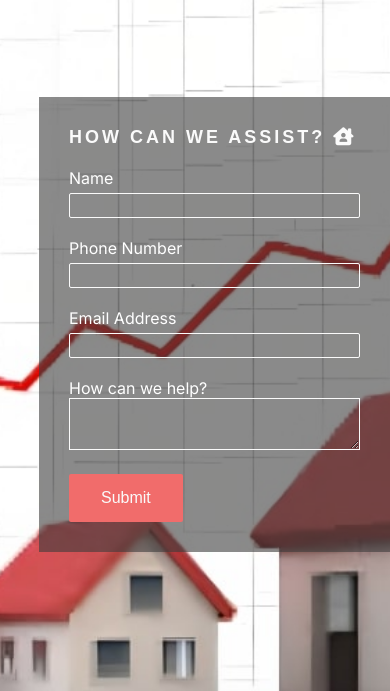
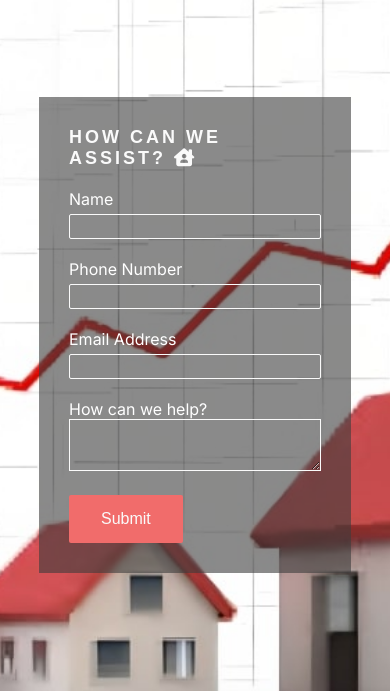
Before and after one commit to YYFR/starlet, a plain HTML site: page contact.html in a window 390 px wide. Shown: the part 153-844 px from the top of the page. Drawn offline with Linux system fonts and the light colour scheme; a web font is replaced by a local one.

```diff
--- a/assets/css/style.css
+++ b/assets/css/style.css
@@ -199,6 +199,7 @@ footer {
     background-color: rgba(60, 60, 60, 0.6);
     max-width: 400px;
     position: absolute;
+    right: 10%;
     left: 10%;
     padding: 30px;
 }
```
